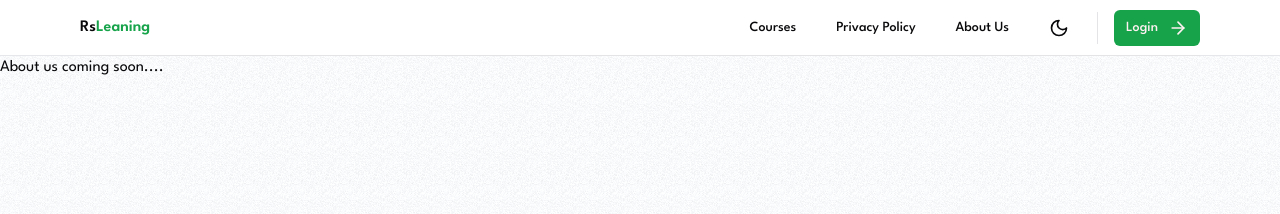
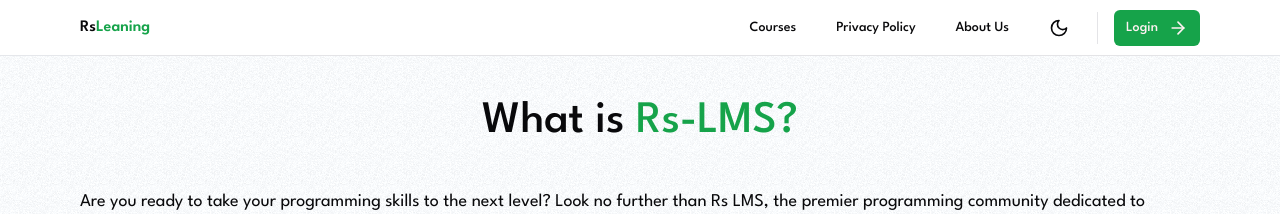
Before and after one commit to DavRahim/next-lms, a Next.js app: page /about in a window 1280 px wide. Shown: the top 214 px of the page. Built offline with nearby package versions, Linux system fonts and the light colour scheme; no server answers.

Commit message:
about page work done

```diff
--- a/src/app/about/page.tsx
+++ b/src/app/about/page.tsx
@@ -1,13 +1,41 @@
+import MaxWidthWrapper from "@/components/MaxWidthWrapper";
 import React from "react";
 
 type Props = {};
 
 const Page = (props: Props) => {
-  return(
-  <div>
-    About us coming soon....
-  </div>
-);
+  return (
+    <MaxWidthWrapper>
+      <br />
+      <h1 className="text-[25px] font-[500] text-center py-2 md:!text-[45px]">What is <span className="text-[#16A34A]">Rs-LMS?</span></h1>
+      <br />
+      <div className="w-[95%] md:w-[100%] mx-auto">
+        <p className="text-[18px] font-Poppins">
+          Are you ready to take your programming skills to the next level? Look no further than Rs LMS, the premier programming community dedicated to helping new programmers achieve their goals and reach their full potential.
+          <br />
+          <br />
+          As the founder and CEO of Rs LMS, I know firsthand the challenges that come with learning and growing in the programming industry. Thats why I created Rs LMS – to provide new programmers with the resources and support they need to succeed.
+          <br />
+          <br />
+          Our YouTube channel is a treasure trove of informative videos on everything from programming basics to advanced techniques. But thats just the beginning. Our affordable courses are designed to give you the high-quality education you need to succeed in the industry, without breaking the bank.
+          <br />
+          <br />
+          At Rs LMS, we believe that price should never be a barrier to achieving your dreams. Thats why our courses are priced low – so that anyone, regardless of their financial situation, can access the tools and knowledge they need to succeed.
+          <br />
+          <br />
+          But Rs LMS is more than just a community – we re a family. Our supportive community of like-minded individuals is here to help you every step of the way, whether you re just starting out or looking to take your skills to the next level.
+          <br />
+          <br />
+          With Rs LMS by your side, theres nothing standing between you and your dream job. Our courses and community will provide you with the guidance, support, and motivation you need to unleash your full potential and become a skilled programmer.
+          <br />
+          <br />
+          So what are you waiting for? Join the Rs LMS family today and lets conquer the programming industry together! With our affordable courses, informative videos, and supportive community, the skys the limit.
+        </p>
+        <br />
+        <br />
+      </div>
+    </MaxWidthWrapper>
+  );
 };
 
 export default Page;
```
